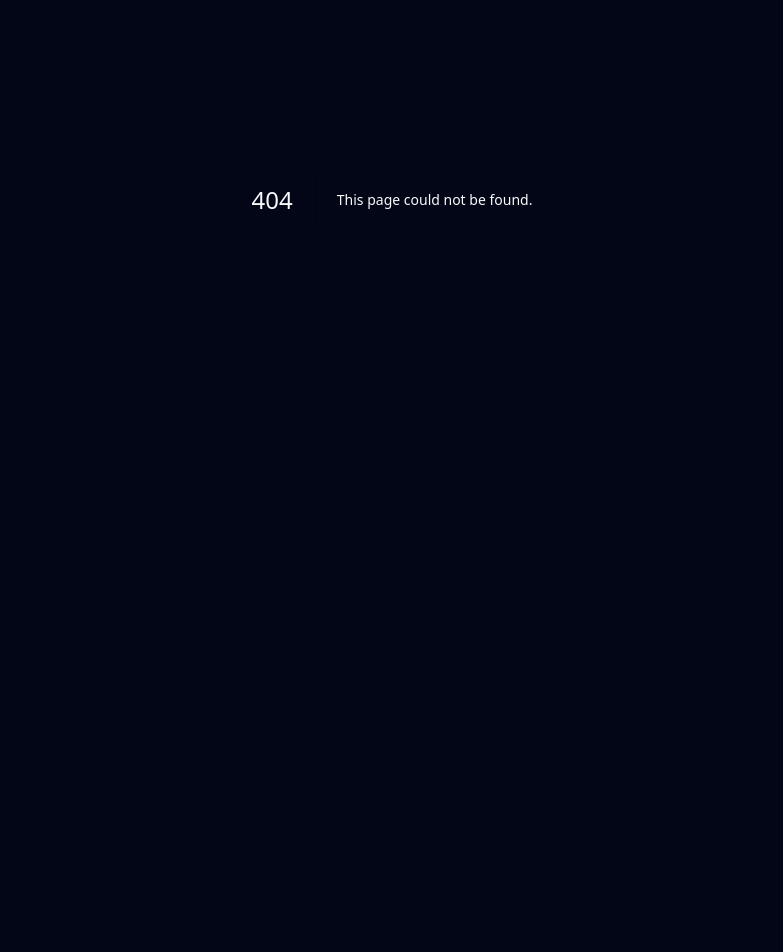
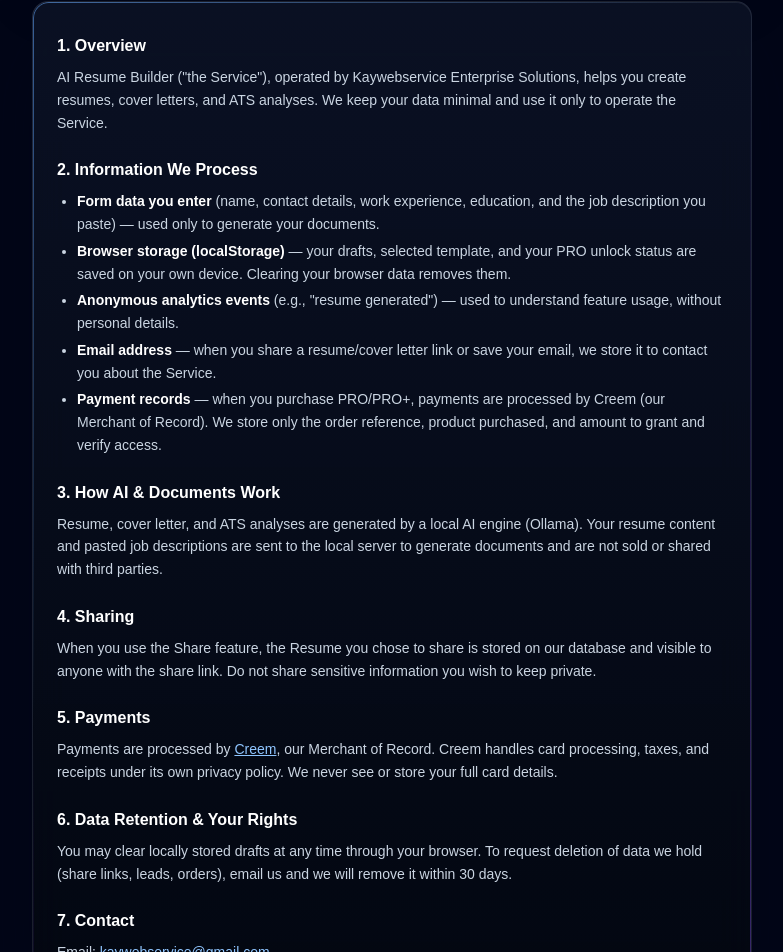
Before and after one commit to kaywebservice/ai-resume-builder, a Next.js app: page /privacy in a window 1280 px wide. Before the commit this address had no page. Shown: the part 201-1153 px from the top of the page, without its empty margins (248-1031 px from the left). Before the commit the page ends 800 px from the top, so only its background shows below. Built offline with nearby package versions, Linux system fonts and the light colour scheme.

Commit message:
add privacy and terms pages

```diff
--- a/app/page.tsx
+++ b/app/page.tsx
@@ -787,6 +787,11 @@ ${hasDraft ? `Old Resume Draft:\n${draftText}` : ""}
 
       <footer className="relative z-10 mt-4 border-t border-white/5 py-8 text-center">
         <p className="text-[11px] uppercase tracking-[0.3em] text-slate-500">Designed by <span className="auth-gradient auth-gradient-animated bg-clip-text font-bold text-transparent">Kaywebservice Enterprise Solutions</span></p>
+        <div className="mt-3 flex items-center justify-center gap-4 text-[11px] text-slate-500">
+          <Link href="/privacy" className="transition hover:text-slate-300">Privacy Policy</Link>
+          <span className="text-slate-700">·</span>
+          <Link href="/terms" className="transition hover:text-slate-300">Terms of Service</Link>
+        </div>
       </footer>
     </main>
   );
--- /dev/null
+++ b/app/privacy/page.tsx
@@ -0,0 +1,75 @@
+import Link from "next/link";
+
+export default function PrivacyPage() {
+  return (
+    <main className="min-h-screen theme-bg theme-text">
+      <div className="mx-auto max-w-3xl px-4 py-10 sm:px-6">
+        <header className="glass-panel hairline mb-8 rounded-2xl px-6 py-5">
+          <Link href="/" className="text-xs font-bold uppercase tracking-[0.2em] text-blue-300 hover:underline">← Back to Studio</Link>
+          <h1 className="mt-3 text-2xl font-black tracking-tight text-white">Privacy Policy</h1>
+          <p className="mt-1 text-xs text-slate-400">Last updated: August 2026</p>
+        </header>
+
+        <div className="glass-panel hairline space-y-6 rounded-2xl px-6 py-8 text-sm leading-relaxed text-slate-300">
+          <section>
+            <h2 className="mb-2 text-base font-bold text-white">1. Overview</h2>
+            <p>
+              AI Resume Builder ("the Service"), operated by Kaywebservice Enterprise Solutions, helps you create resumes,
+              cover letters, and ATS analyses. We keep your data minimal and use it only to operate the Service.
+            </p>
+          </section>
+
+          <section>
+            <h2 className="mb-2 text-base font-bold text-white">2. Information We Process</h2>
+            <ul className="list-disc space-y-1 pl-5">
+              <li><strong className="text-white">Form data you enter</strong> (name, contact details, work experience, education, and the job description you paste) — used only to generate your documents.</li>
+              <li><strong className="text-white">Browser storage (localStorage)</strong> — your drafts, selected template, and your PRO unlock status are saved on your own device. Clearing your browser data removes them.</li>
+              <li><strong className="text-white">Anonymous analytics events</strong> (e.g., "resume generated") — used to understand feature usage, without personal details.</li>
+              <li><strong className="text-white">Email address</strong> — when you share a resume/cover letter link or save your email, we store it to contact you about the Service.</li>
+              <li><strong className="text-white">Payment records</strong> — when you purchase PRO/PRO+, payments are processed by Creem (our Merchant of Record). We store only the order reference, product purchased, and amount to grant and verify access.</li>
+            </ul>
+          </section>
+
+          <section>
+            <h2 className="mb-2 text-base font-bold text-white">3. How AI &amp; Documents Work</h2>
+            <p>
+              Resume, cover letter, and ATS analyses are generated by a local AI engine (Ollama). Your resume content and
+              pasted job descriptions are sent to the local server to generate documents and are not sold or shared with
+              third parties.
+            </p>
+          </section>
+
+          <section>
+            <h2 className="mb-2 text-base font-bold text-white">4. Sharing</h2>
+            <p>
+              When you use the Share feature, the Resume you chose to share is stored on our database and visible to
+              anyone with the share link. Do not share sensitive information you wish to keep private.
+            </p>
+          </section>
+
+          <section>
+            <h2 className="mb-2 text-base font-bold text-white">5. Payments</h2>
+            <p>
+              Payments are processed by <a href="https://creem.io" target="_blank" rel="noopener noreferrer" className="text-blue-300 underline">Creem</a>, our Merchant of Record.
+              Creem handles card processing, taxes, and receipts under its own privacy policy. We never see or store your
+              full card details.
+            </p>
+          </section>
+
+          <section>
+            <h2 className="mb-2 text-base font-bold text-white">6. Data Retention &amp; Your Rights</h2>
+            <p>
+              You may clear locally stored drafts at any time through your browser. To request deletion of data we hold
+              (share links, leads, orders), email us and we will remove it within 30 days.
+            </p>
+          </section>
+
+          <section>
+            <h2 className="mb-2 text-base font-bold text-white">7. Contact</h2>
+            <p>Email: <a href="mailto:kaywebservice@gmail.com" className="text-blue-300 underline">kaywebservice@gmail.com</a></p>
+          </section>
+        </div>
+      </div>
+    </main>
+  );
+}
--- /dev/null
+++ b/app/terms/page.tsx
@@ -0,0 +1,85 @@
+import Link from "next/link";
+
+export default function TermsPage() {
+  return (
+    <main className="min-h-screen theme-bg theme-text">
+      <div className="mx-auto max-w-3xl px-4 py-10 sm:px-6">
+        <header className="glass-panel hairline mb-8 rounded-2xl px-6 py-5">
+          <Link href="/" className="text-xs font-bold uppercase tracking-[0.2em] text-blue-300 hover:underline">← Back to Studio</Link>
+          <h1 className="mt-3 text-2xl font-black tracking-tight text-white">Terms of Service</h1>
+          <p className="mt-1 text-xs text-slate-400">Last updated: August 2026</p>
+        </header>
+
+        <div className="glass-panel hairline space-y-6 rounded-2xl px-6 py-8 text-sm leading-relaxed text-slate-300">
+          <section>
+            <h2 className="mb-2 text-base font-bold text-white">1. Acceptance</h2>
+            <p>
+              By using AI Resume Builder ("the Service") you agree to these Terms. If you do not agree, please do not use
+              the Service.
+            </p>
+          </section>
+
+          <section>
+            <h2 className="mb-2 text-base font-bold text-white">2. The Service</h2>
+            <p>
+              The Service provides AI-assisted resume and cover letter generation, ATS scoring, templates, and document
+              exports. Documents are generated using a local AI engine; output should be reviewed before submission.
+            </p>
+          </section>
+
+          <section>
+            <h2 className="mb-2 text-base font-bold text-white">3. Accounts &amp; License</h2>
+            <p>
+              The free tier includes standard templates and core features. PRO and PRO+ are one-time purchases that unlock
+              premium features for lifetime access. Purchases are personal, non-transferable, and licensed to the purchasing
+              individual only. Sharing or reselling your unlock is prohibited.
+            </p>
+          </section>
+
+          <section>
+            <h2 className="mb-2 text-base font-bold text-white">4. Payments &amp; Refunds</h2>
+            <p>
+              Payments are processed by Creem (Merchant of Record), which handles taxes, receipts, and chargebacks. If a
+              Service issue prevents you from using your purchase, contact us and we will work with Creem to resolve it.
+              Please review Creem's policies for payment-related matters.
+            </p>
+          </section>
+
+          <section>
+            <h2 className="mb-2 text-base font-bold text-white">5. Acceptable Use</h2>
+            <ul className="list-disc space-y-1 pl-5">
+              <li>Do not use the Service for unlawful purposes, including fraud or misrepresentation.</li>
+              <li>Do not attempt to bypass or tamper with paid feature access.</li>
+              <li>Do not misrepresent AI-generated content as human-authored where prohibited by an employer or platform.</li>
+              <li>You are responsible for the accuracy of the information you provide.</li>
+            </ul>
+          </section>
+
+          <section>
+            <h2 className="mb-2 text-base font-bold text-white">6. No Guarantee</h2>
+            <p>
+              The Service helps you prepare documents but does not guarantee job placement, interviews, or any outcome.
+              AI-generated content may contain errors; you are responsible for reviewing and finalizing your documents.
+            </p>
+          </section>
+
+          <section>
+            <h2 className="mb-2 text-base font-bold text-white">7. Limitation of Liability</h2>
+            <p>
+              To the maximum extent permitted by law, the Service is provided "as is" without warranties of any kind.
+              We are not liable for indirect, incidental, or consequential damages arising from your use of the Service.
+            </p>
+          </section>
+
+          <section>
+            <h2 className="mb-2 text-base font-bold text-white">8. Changes &amp; Contact</h2>
+            <p>
+              We may update these Terms from time to time; continued use after changes constitutes acceptance.
+              Questions: <a href="mailto:kaywebservice@gmail.com" className="text-blue-300 underline">kaywebservice@gmail.com</a>
+            </p>
+          </section>
+        </div>
+      </div>
+    </main>
+  );
+}
```
